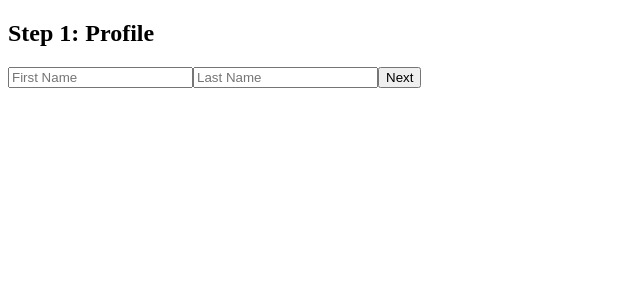
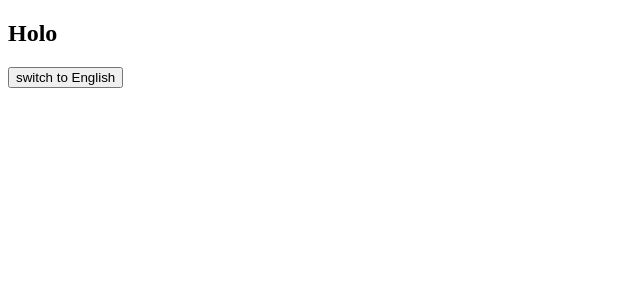
Before and after one commit to Ayub4702/React-Js-Dugsiiye, a React (Vite) app: page / in a window 1280 px wide. Shown: the top 300 px of the page, without its empty margins (0-640 px from the left). Built offline with nearby package versions, Linux system fonts and the light colour scheme.

Commit message:
Context API 3

```diff
--- a/src/App.jsx
+++ b/src/App.jsx
@@ -1,19 +1,19 @@
-import TodoApp from "./TodoApp";
-// import AddToCart from "./AddToCart";
-// import Loging from "./Loging";
-// import CounterWithReducer from "./CounterWithReducer";
-// import ShoppingCart from "./Carts";
-// import MyCart from "./MyCart";cdclear
-import MultiStepsForm from "./MultiStepsForm";
+import ContextLanguage from "./ContextLanguage";
+import ContextLg from "./ContextLg";
+import { useState } from "react";
 
 function App() {
+
+  const [lg, setLg] = useState("")
+
   return (
-    <>
-      <MultiStepsForm/>
-      {/* <TodoApp/> */}
-      {/* <MyCart /> */}
-    </>
-  );
+    <ContextLanguage.Provider value={{lg, setLg }}>
+
+      <ContextLg/>
+
+    </ContextLanguage.Provider>
+  )
+
 }
 
 export default App;
--- /dev/null
+++ b/src/ContextLanguage.jsx
@@ -0,0 +1,5 @@
+import { createContext } from "react";
+
+const ContextLanguage = createContext("")
+
+export default ContextLanguage;
--- /dev/null
+++ b/src/ContextLg.jsx
@@ -0,0 +1,21 @@
+import ContextLanguage from "./ContextLanguage";
+import { useContext } from "react";
+
+function ContextLg() {
+  const { lg, setLg } = useContext(ContextLanguage);
+
+  function hanldeLg() {
+    setLg((prev) => (prev === "English" ? "Spanish" : "English"));
+  }
+
+  return (
+    <div>
+      <h2>{lg === "English" ? "Hello" : "Holo"}</h2>
+      <button onClick={hanldeLg}>
+        switch to {lg === "English" ? "Spanish" : "English"}
+      </button>
+    </div>
+  );
+}
+
+export default ContextLg;
```
